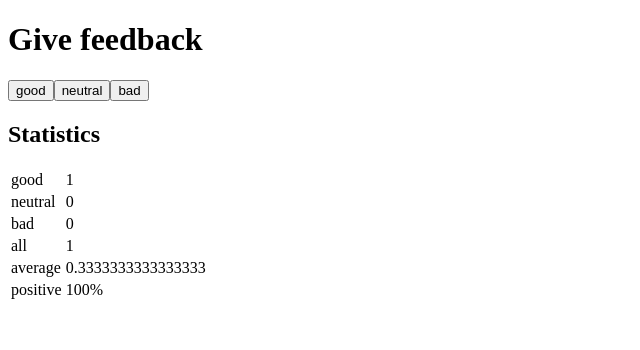
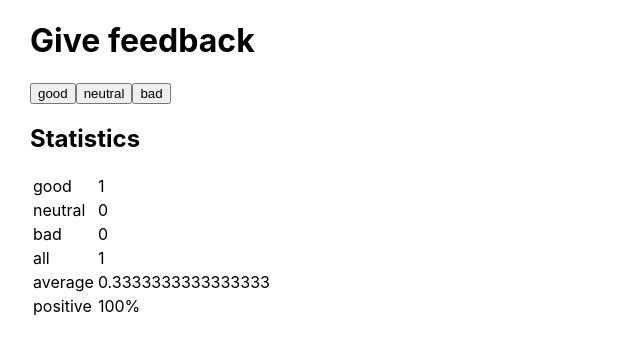
Before and after one commit to cazbacelar/fullstackopen, a React (Create React App) app in the folder part1/unicafe/: page / in a window 1280 px wide. Both pictures are taken after a click on the button "good". Shown: the top 350 px of the page, without its empty margins (0-640 px from the left). Built offline with nearby package versions, Linux system fonts and the light colour scheme.

Commit message:
complete exercise 1.11

```diff
--- a/part1/unicafe/src/App.js
+++ b/part1/unicafe/src/App.js
@@ -29,12 +29,14 @@ const Statistics = ({ good, neutral, bad }) => {
 
   return (
     <table>
+      <tbody>
         <StatisticLine text="good" value={good} />
         <StatisticLine text="neutral" value={neutral} />
         <StatisticLine text="bad" value={bad} />
         <StatisticLine text="all" value={total} />
         <StatisticLine text="average" value={average} />
         <StatisticLine text="positive" value={positive + "%"} />
+      </tbody>
     </table>
   )
 }
--- a/part1/unicafe/src/index.css
+++ b/part1/unicafe/src/index.css
@@ -1,5 +1,5 @@
 body {
-  margin: 0;
+  margin: 0 30px;
   font-family: -apple-system, BlinkMacSystemFont, 'Segoe UI', 'Roboto', 'Oxygen',
     'Ubuntu', 'Cantarell', 'Fira Sans', 'Droid Sans', 'Helvetica Neue',
     sans-serif;
--- a/part1/unicafe/src/index.js
+++ b/part1/unicafe/src/index.js
@@ -1,6 +1,6 @@
 import React from 'react'
 import ReactDOM from 'react-dom/client'
-
+import "./index.css"
 import App from './App'
 
 ReactDOM.createRoot(document.getElementById('root')).render(<App />)
```
Lines whose indentation alone changed are shown as unchanged.
